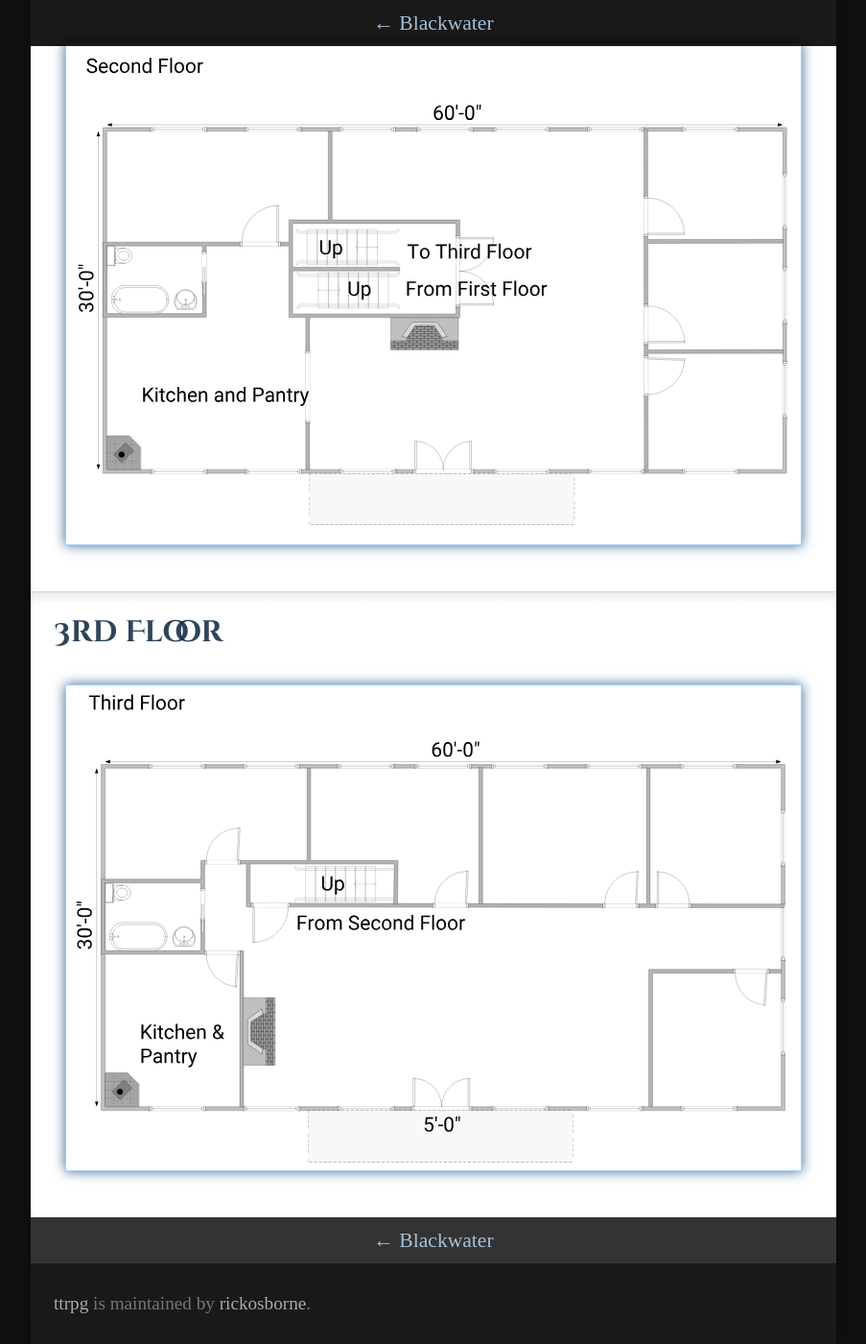
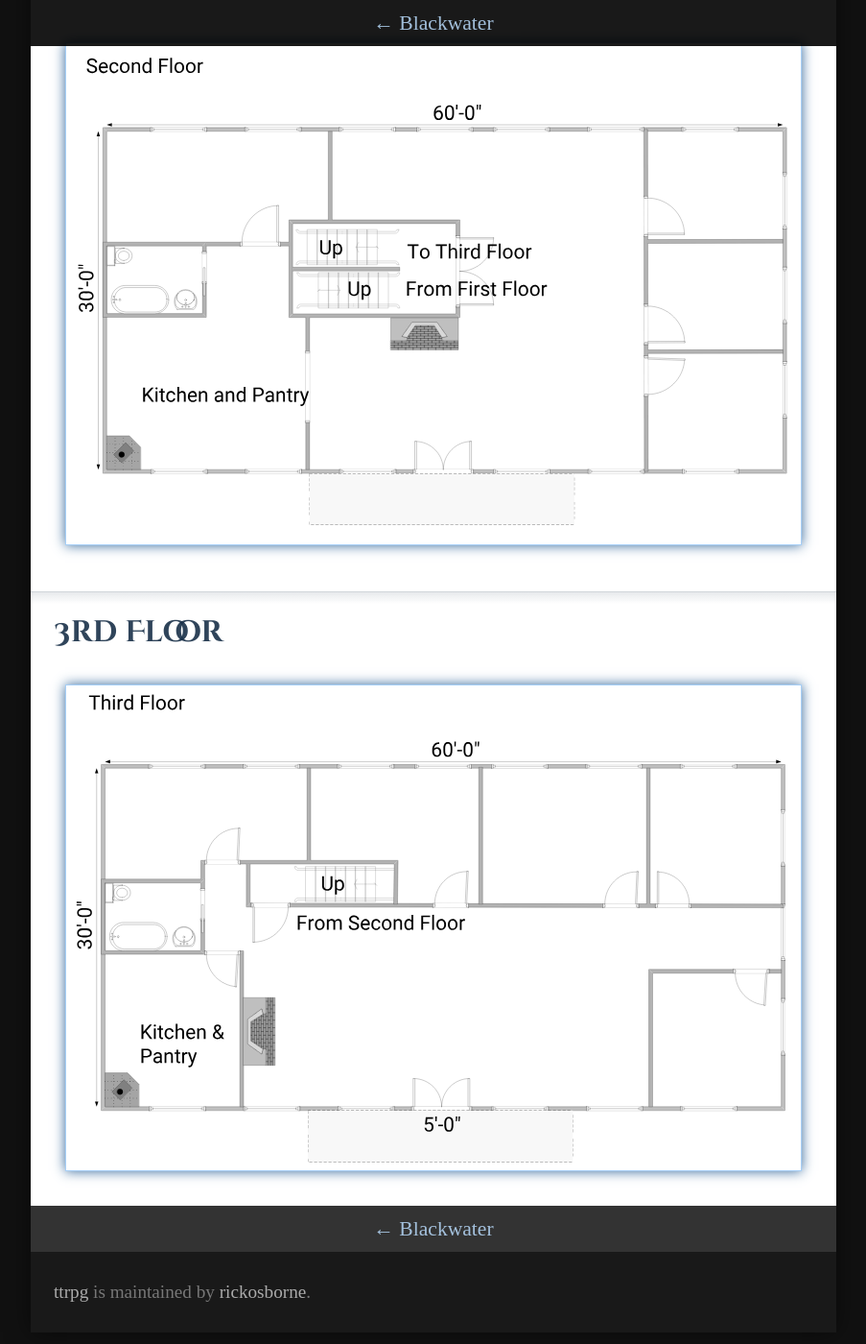
Before and after one commit to rickosborne/ttrpg, a Jekyll site: the page built from blackwater/reference/hq.md, in a window 1280 px wide and 1400 px high, scrolled down 1455 px. Shown: the whole window at 96% size, without its empty margins (188-1091 px from the left). Built offline with Jekyll 4.4.1, drawn with Linux system fonts in a browser that asks for light colours; some web fonts are replaced; our own code applies the rules of GitHub Pages for plain Markdown files.

Commit message:
Get rid of most negative margins ; print styles

```diff
--- a/_layouts/default.html
+++ b/_layouts/default.html
@@ -19,8 +19,6 @@
 </nav>
 {% endif %}
 
-<div id="pre-page"></div>
-
 <main id="page" role="main">
   <div class="main-content" id="content">
     {{ content }}
@@ -32,7 +30,6 @@
   <a href="{{ page.prev.href | default: '..' }}" class="prev-link">&larr; {{ page.prev.title | default: 'Up' }}</a>
 </nav>
 {% endif %}
-
 
 <footer class="site-footer">
   {% if page.next %}
--- a/assets/rickosborne-ttrpg.css
+++ b/assets/rickosborne-ttrpg.css
@@ -6,6 +6,8 @@
     --quarter: calc(var(--full) * 0.25);
     --double: calc(var(--full) * 2.0);
     --tpad: 1vw;
+    --main-pad: var(--full);
+    --main-unpad: calc(var(--main-pad) * -1.0);
 }
 * {
     box-sizing: border-box;
@@ -30,17 +32,6 @@ body {
     line-height: 150%;
     max-width: 35em;
     position: relative;
-}
-@media screen {
-    html {
-        height: 100%;
-        background-color: #111;
-    }
-
-    body {
-        box-shadow: 0 0 1em rgba(0, 0, 0, 0.5);
-        padding: var(--full);
-    }
 }
 h1, h2, h3, h4, h5, h6 {
     font-weight: 700;
@@ -133,7 +124,6 @@ ol > li {
     background-color: rgba(0, 0, 0, 0.9);
     color: #777;
     padding: var(--full);
-    margin: var(--full) var(--unfull) var(--unfull) var(--unfull);
     font-size: 80%;
 }
 .site-footer a {
@@ -174,7 +164,6 @@ blockquote p:only-child {
 }
 .prev {
     position: sticky;
-    margin: var(--unfull) var(--unfull) var(--full) var(--unfull);
     top: 0;
     display: block;
     background-color: rgba(0, 0, 0, 0.9);
@@ -187,7 +176,7 @@ blockquote p:only-child {
     font-size: 90%;
 }
 .prev-footer {
-    margin: var(--double) var(--unfull) var(--unfull) var(--unfull);
+    /*margin: var(--double) var(--unfull) var(--unfull) var(--unfull);*/
     padding: 0;
     background-color: rgba(0, 0, 0, 0.8);
 }
@@ -210,6 +199,9 @@ pre {
     max-width: 50%;
     margin: 0 auto;
     display: block;
+}
+.full-width {
+    width: 100%;
 }
 .art {
     margin: var(--half);
@@ -237,13 +229,23 @@ p.art a:hover {
 }
 
 @media screen {
+    html {
+        height: 100%;
+        background-color: #111;
+    }
+    body {
+        box-shadow: 0 0 1em rgba(0, 0, 0, 0.5);
+    }
+    .main-content {
+        padding: var(--main-pad);
+    }
     h1, h2 {
         margin-left: var(--unfull);
         margin-right: var(--unfull);
         padding: var(--full);
     }
     h1:first-child {
-        margin-top: var(--unfull);
+        margin-top: var(--main-unpad);
     }
     h2 {
         background: linear-gradient(rgba(24, 48, 72, 0.1), transparent var(--half));
@@ -278,29 +280,29 @@ p.art a:hover {
     blockquote {
         margin-left: var(--double);
     }
+    .art {
+        max-width: 75%;
+        margin-left: auto;
+        margin-right: auto;
+    }
 }
 
 @media screen and (max-width: 640px) {
+    :root {
+        --main-pad: var(--half);
+    }
     body {
-        padding: var(--half);
         font-size: 3.5vw;
     }
     h1, h2 {
-        margin-left: var(--unhalf);
-        margin-right: var(--unhalf);
+        margin-left: var(--main-unpad);
+        margin-right: var(--main-unpad);
+    }
+    h1, h2, .main-content {
         padding: var(--half);
     }
     .prev {
-        margin: var(--unhalf) var(--unhalf) var(--half) var(--unhalf);
-    }
-    h1:first-child {
-        margin-top: var(--unhalf);
-    }
-    .prev-footer {
-        margin: var(--double) var(--unhalf) var(--unfull) var(--unhalf);
-    }
-    .site-footer {
-        margin: var(--full) var(--unhalf) var(--unhalf) var(--unhalf);
+        margin-bottom: 0;
     }
     ul > li, ol > li {
         margin-left: var(--full);
```
Also changed, not shown: blackwater/README.md (+1 -0 lines), blackwater/sessions/art/YenPampered.svg (added), blackwater/sessions/art/YenReactionRage.svg.
